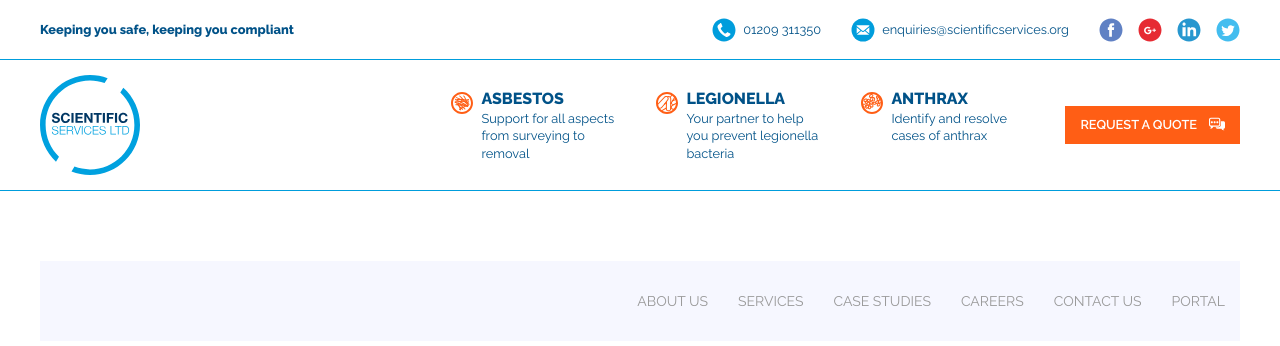
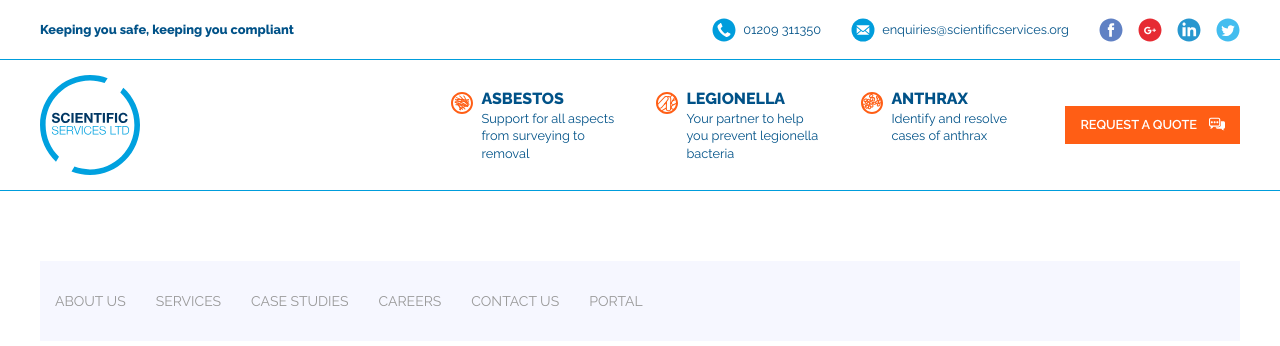
Before and after one commit to timbowerbank/scientific-services, a Jekyll site: the page built from index.md, in a window 1280 px wide. Shown: the top 346 px of the page. Built offline with Jekyll 4.4.1, drawn with Linux system fonts in a browser that asks for light colours.

Commit message:
Working example best so far

```diff
--- a/_includes/nav-main.html
+++ b/_includes/nav-main.html
@@ -5,9 +5,9 @@
 
             <!-- start nav -->
            <div class="uk-position-relative">
-            <nav class="uk-navbar-container" uk-navbar="dropbar: true;">
+            <nav class="uk-navbar-container" uk-navbar>
 
-               <div id="alignNav" class="uk-navbar-right">
+               <div id="alignNav" class="uk-navbar-left">
 
                    <ul class="uk-navbar-nav">
                        {% if site.data.main-menu.mainmenu[0] %}
@@ -27,41 +27,20 @@
                                  {% if subSubFolders == true %}
                                  <li><a href="{{ item.url }}">{{ item.title }}</a>
 
-                                  <div class="uk-navbar-dropdown uk-navbar-dropdown-width-3">
-                                      <div class="uk-navbar-dropdown-grid uk-child-width-1-3" uk-grid>
-                                          <div>
-                                              <ul class="uk-nav uk-navbar-dropdown-nav">
-                                                  <li class="uk-active"><a href="#">Active</a></li>
-                                                  <li><a href="#">Item</a></li>
-                                                  <li class="uk-nav-header">Header</li>
-                                                  <li><a href="#">Item</a></li>
-                                                  <li><a href="#">Item</a></li>
-                                                  <li class="uk-nav-divider"></li>
-                                                  <li><a href="#">Item</a></li>
-                                              </ul>
-                                          </div>
-                                          <div>
-                                              <ul class="uk-nav uk-navbar-dropdown-nav">
-                                                  <li class="uk-active"><a href="#">Active</a></li>
-                                                  <li><a href="#">Item</a></li>
-                                                  <li class="uk-nav-header">Header</li>
-                                                  <li><a href="#">Item</a></li>
-                                                  <li><a href="#">Item</a></li>
-                                                  <li class="uk-nav-divider"></li>
-                                                  <li><a href="#">Item</a></li>
-                                              </ul>
-                                          </div>
-                                          <div>
-                                              <ul class="uk-nav uk-navbar-dropdown-nav">
-                                                  <li class="uk-active"><a href="#">Active</a></li>
-                                                  <li><a href="#">Item</a></li>
-                                                  <li class="uk-nav-header">Header</li>
-                                                  <li><a href="#">Item</a></li>
-                                                  <li><a href="#">Item</a></li>
-                                                  <li class="uk-nav-divider"></li>
-                                                  <li><a href="#">Item</a></li>
-                                              </ul>
-                                          </div>
+                                  <div class="uk-navbar-dropdown uk-navbar-dropdown-width-4">
+                                      <div class="uk-navbar-dropdown-grid uk-child-width-1-4" uk-grid>
+                                            {% for nestedLink in item.subfolderitems %}
+                                                <div>
+                                                   <p>{{ nestedLink.page }}</p>
+                                                   <ul class="uk-nav uk-navbar-dropdown-nav">
+                                                        {% for nestedNestedLink in nestedLink.subsubfolderitems %}
+
+                                                             <li><a href="{{ nestedNestedLink.url }}">{{ nestedNestedLink.page }}</a></li>
+
+                                                        {% endfor %}
+                                                   </ul>
+                                                </div>
+                                            {% endfor %}
                                       </div>
                                   </div>
 
```
